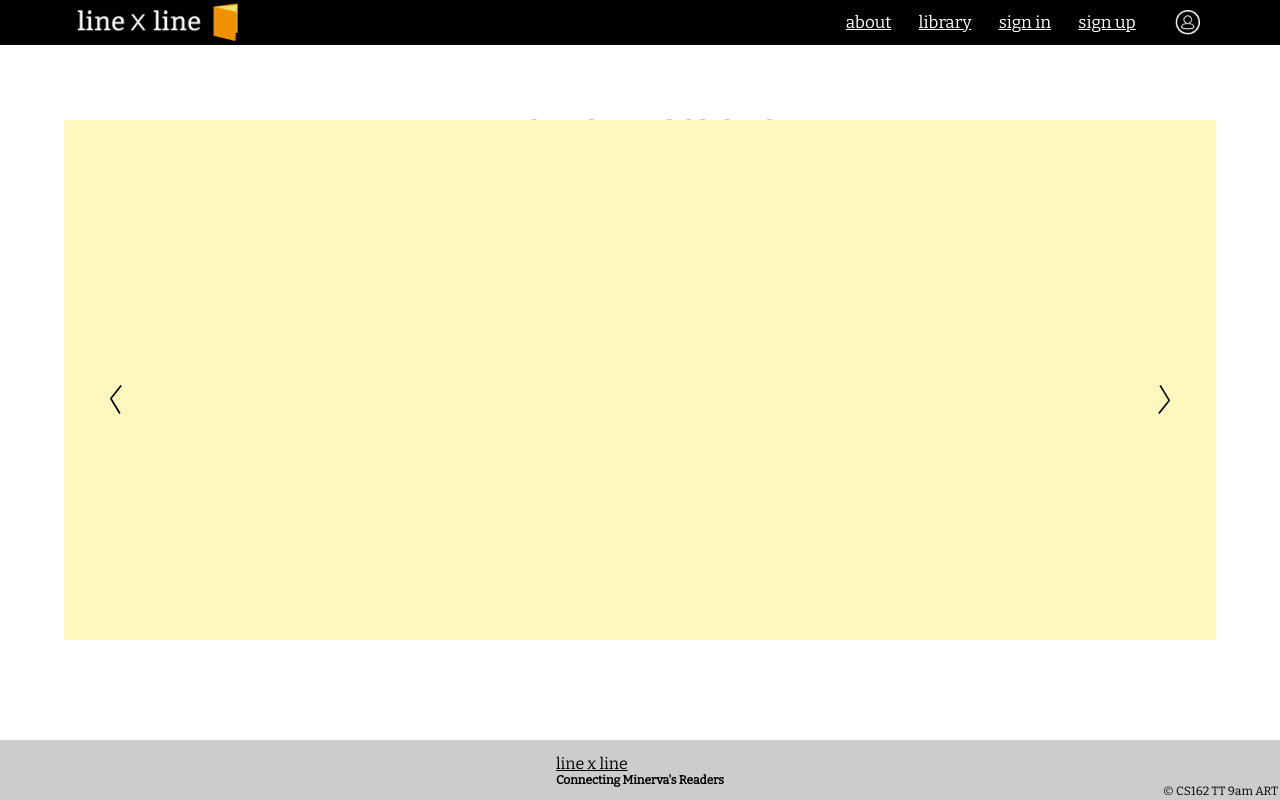
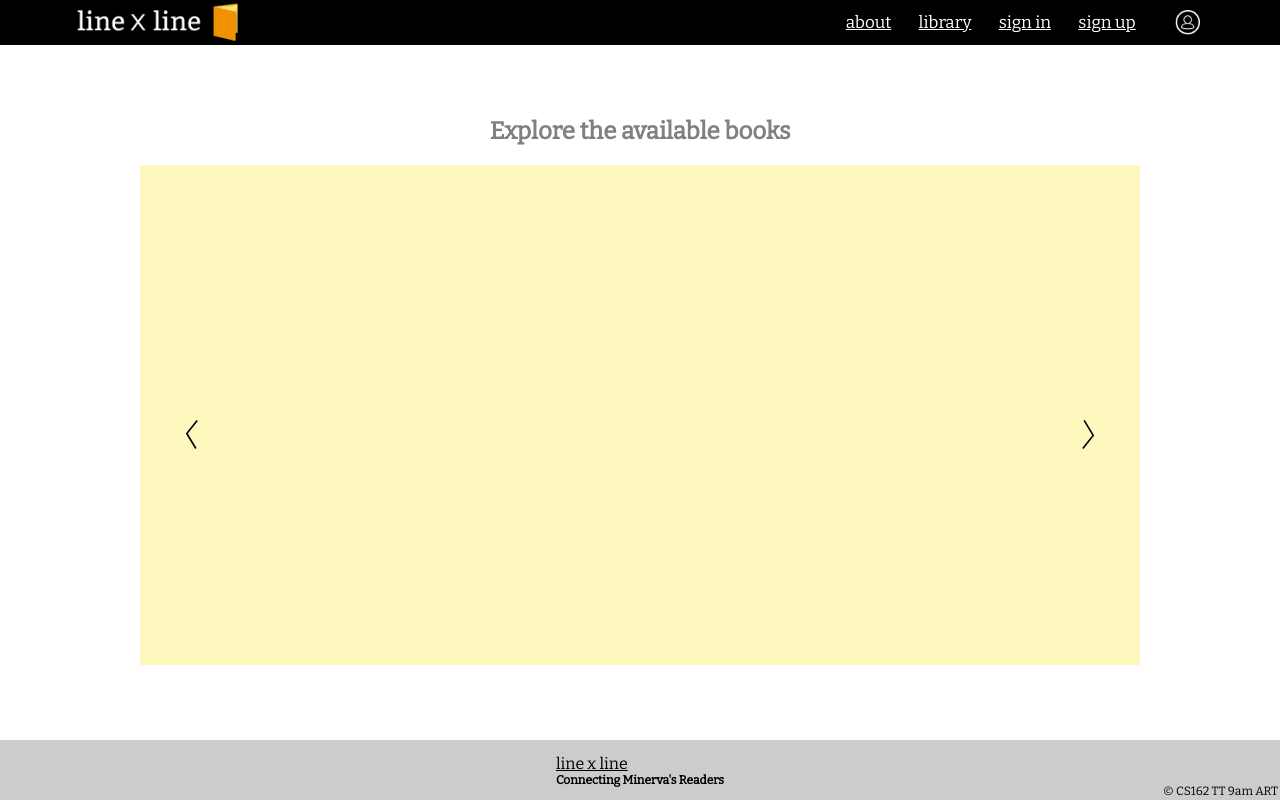
Before and after one commit to hu-ng/book_lending_club, a Flask app: page /book_display in a window 1280 px wide. Run offline with Flask 2, Linux system fonts and the light colour scheme; data that the repository does not hold is empty.

Commit message:
Carousel tweaks
User doesn't see option to borrow their own book

Fixed carousel obscuring the page title - positioning is now consistent with the profile page

```diff
--- a/app/routes.py
+++ b/app/routes.py
@@ -161,7 +161,7 @@ def book_display():
         availability.append(not Transaction.query.filter_by(status='borrower_confirmed', book_id = book.id).first())
 
     book_items = zip(books, book_names, book_authors, availability)
-    return render_template('display.html', books=list(book_items)) # passing it as a list object allows to iterate over it more than once in Jinja, which may be useful.
+    return render_template('display.html', user = current_user, books=list(book_items)) # passing it as a list object allows to iterate over it more than once in Jinja, which may be useful.
 
 
 @app.route('/borrowing_request/<int:book_id>',methods=["GET", "POST"])
--- a/app/static/carousel.css
+++ b/app/static/carousel.css
@@ -11,11 +11,14 @@ img {vertical-align: middle;}
   background-color:#FEF7BE;
 
   position: absolute;
-  top: 15%;
-  bottom: 20%;
-  left: 0;
-  right: 0;
+  left: -9999px;
+  right: -9999px;
+  margin: auto;
+  display: inline-flex;
 
+  width: 95vw;
+  max-width: 1000px;
+  min-height: 500px;
 
   display: flex;
   flex-direction: column;
--- a/app/templates/display.html
+++ b/app/templates/display.html
@@ -25,7 +25,6 @@
           <p><strong>Available:</strong> {{availability}}</p>
           <p><strong>Condition:</strong> {{book.condition}}</p>
 
-
             <!-- Will keep this strcture as a comment because I think it is very good
               and a nice alternative that we may want to have as a display option. -->
             <!-- E.g., something like, display as a carousel if you want, but also as a list -->
@@ -46,7 +45,7 @@
           		  {#% endfor %#}
             </table> -->
     </div>
-      {% if availability %}
+      {% if availability and (book.owner_id != user.id) %}
         <div class="text"><a href=" {{ url_for('borrowing_request',book_id=book.id) }} ">Borrow</a></div>
       {% endif %}
     </div>
```
